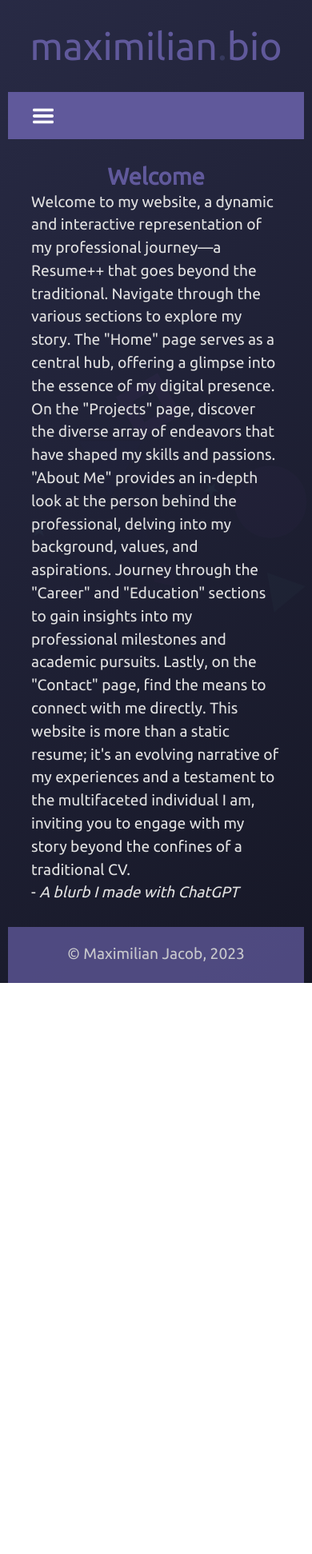
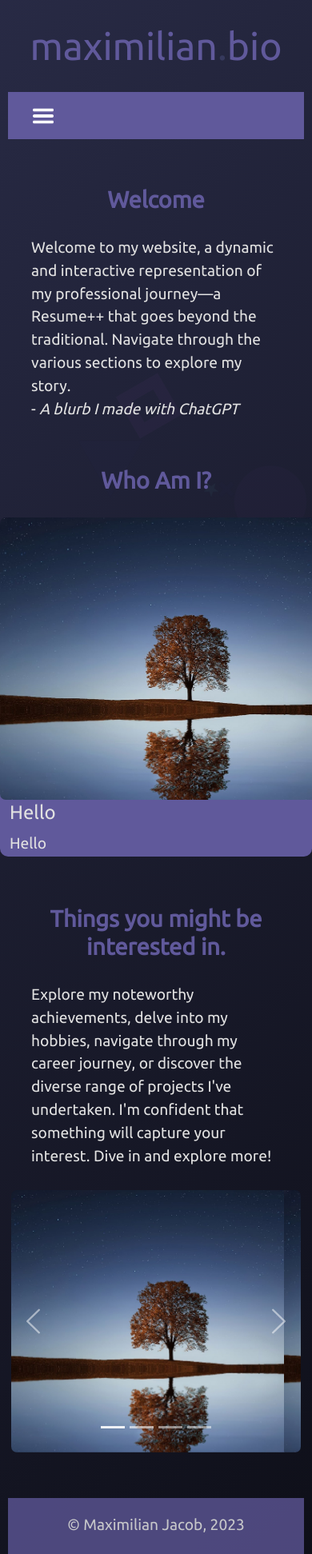
Before and after one commit to mzj3/P4, a plain HTML site: page home.html in a window 390 px wide. Shown: the whole page at 80% size. Before the commit the page ends 1229 px from the top, so only its background shows below. Drawn offline with nearby package versions, Linux system fonts and the light colour scheme.

Commit message:
Added Carousel and Card | Bootstrap 5
Added Carousel and Card | Bootstrap 5

```diff
--- a/home.html
+++ b/home.html
@@ -1,6 +1,7 @@
 <!-- DEVELOPER: Maximilian Jacob, IS117-001, Fall 2023 -->
 <!DOCTYPE html>
 <html>
+
 <head style="display:none">
   <meta name="viewport" content="width=device-width, initial-scale=1.0">
   <title>maximilian.bio</title>
@@ -9,12 +10,17 @@
   <link rel="shortcut icon" href="images/favicon.ico">
   <br>
   <h1 id="webtitle">
-        <span class="title-span" style="color:  var(--secondary);">maximilian</span><span class="title-span" style="color: var(--primary);">.</span><span class="title-span" style="color:  var(--secondary);">bio</span>
+    <span class="title-span" style="color:  var(--secondary);">maximilian</span><span class="title-span"
+      style="color: var(--primary);">.</span><span class="title-span" style="color:  var(--secondary);">bio</span>
   </h1>
   <br>
 
   <!--Link to Bootstrap CSS-->
-    <link href="https://cdn.jsdelivr.net/npm/bootstrap@5.2.0/dist/css/bootstrap.min.css" rel="stylesheet" integrity="sha384-gH2yIJqKdNHPEq0n4Mqa/HGKIhSkIHeL5AyhkYV8i59U5AR6csBvApHHNl/vI1Bx" crossorigin="anonymous">
+  <link href="https://cdn.jsdelivr.net/npm/bootstrap@5.2.0/dist/css/bootstrap.min.css" rel="stylesheet"
+    integrity="sha384-gH2yIJqKdNHPEq0n4Mqa/HGKIhSkIHeL5AyhkYV8i59U5AR6csBvApHHNl/vI1Bx" crossorigin="anonymous">
+    <!-- Link to Bootstrap JS and Popper.js -->
+<script src="https://cdn.jsdelivr.net/npm/bootstrap@5.2.0/dist/js/bootstrap.bundle.min.js" integrity="sha384-A3rJD856KowSb7dwlZdYEkO39Gagi7vIsF0jrRAoQmDKKtQBHUuLZ9AsSv4jD4Xa" crossorigin="anonymous"></script>
+
   <link href="styles/main.css" rel="stylesheet">
   <link href="styles/shapes.css" rel="stylesheet">
 
@@ -26,63 +32,76 @@
   <!--Navbar-->
   <nav class="navbar navbar-expand-md navbar-light" style="background-color: var(--secondary)">
     <div class="container-fluid">
-          <button class="navbar-toggler" type="button" data-bs-toggle="collapse" data-bs-target="#navbarSupportedContent" aria-controls="navbarSupportedContent" aria-expanded="false" aria-label="Toggle navigation">
+      <button class="navbar-toggler" type="button" data-bs-toggle="collapse" data-bs-target="#navbarSupportedContent"
+        aria-controls="navbarSupportedContent" aria-expanded="false" aria-label="Toggle navigation">
         <img src="images/customBurger.png" alt="Custom Toggle Icon" width="30" height="30">
       </button>
       <div class="collapse navbar-collapse justify-content-center" id="navbarSupportedContent">
         <ul class="navbar-nav">
-                <li class="nav-item dropdown" >
+          <li class="nav-item dropdown">
             <a class="navani1 nav-link active" href="home.html">
               Home
             </a>
           </li>
           <li class="nav-item dropdown">
-                    <a class="navani2 nav-link dropdown-toggle" href="#" id="navbarDropdown" role="button" data-bs-toggle="dropdown" aria-expanded="false" >
+            <a class="navani2 nav-link dropdown-toggle" href="#" id="navbarDropdown" role="button"
+              data-bs-toggle="dropdown" aria-expanded="false">
               Projects
             </a>
             <ul class="dropdown-menu" aria-labelledby="navbarDropdown">
               <li><a class="dropdown-item" href="#">Introduction</a></li>
-                      <li><hr class="dropdown-divider"></li>
+              <li>
+                <hr class="dropdown-divider">
+              </li>
               <li><a class="dropdown-item" href="#">Ubuntu Server</a></li>
               <li><a class="dropdown-item" href="#">Raspberry Pi</a></li>
               <li><a class="dropdown-item" href="#">This Website</a></li>
             </ul>
           </li>
           <li class="nav-item dropdown">
-                    <a class="navani3 nav-link dropdown-toggle" href="#" id="navbarDropdown" role="button" data-bs-toggle="dropdown" aria-expanded="false" >
+            <a class="navani3 nav-link dropdown-toggle" href="#" id="navbarDropdown" role="button"
+              data-bs-toggle="dropdown" aria-expanded="false">
               About Me
             </a>
             <ul class="dropdown-menu" aria-labelledby="navbarDropdown">
               <li><a class="dropdown-item" href="#">Introduction</a></li>
-                      <li><hr class="dropdown-divider"></li>
+              <li>
+                <hr class="dropdown-divider">
+              </li>
               <li><a class="dropdown-item" href="#">Hobbies</a></li>
               <li><a class="dropdown-item" href="#">Skills</a></li>
             </ul>
           </li>
           <li class="nav-item dropdown">
-                    <a class="navani4 nav-link dropdown-toggle" href="#" id="navbarDropdown" role="button" data-bs-toggle="dropdown" aria-expanded="false" >
+            <a class="navani4 nav-link dropdown-toggle" href="#" id="navbarDropdown" role="button"
+              data-bs-toggle="dropdown" aria-expanded="false">
               Career
             </a>
             <ul class="dropdown-menu" aria-labelledby="navbarDropdown">
               <li><a class="dropdown-item" href="#">Introduction</a></li>
-                      <li><hr class="dropdown-divider"></li>
+              <li>
+                <hr class="dropdown-divider">
+              </li>
               <li><a class="dropdown-item" href="#">Geek Squad</a></li>
               <li><a class="dropdown-item" href="#">Best Buy</a></li>
               <li><a class="dropdown-item" href="#">Spring Lake Bath & Tennis Club</a></li>
             </ul>
           </li>
           <li class="nav-item dropdown">
-                    <a class="navani5 nav-link dropdown-toggle" href="#" id="navbarDropdown" role="button" data-bs-toggle="dropdown" aria-expanded="false" >
+            <a class="navani5 nav-link dropdown-toggle" href="#" id="navbarDropdown" role="button"
+              data-bs-toggle="dropdown" aria-expanded="false">
               Education
             </a>
             <ul class="dropdown-menu" aria-labelledby="navbarDropdown">
               <li><a class="dropdown-item" href="#">Introduction</a></li>
-                      <li><hr class="dropdown-divider"></li>
+              <li>
+                <hr class="dropdown-divider">
+              </li>
               <li><a class="dropdown-item" href="#">College Degree</a></li>
               <li><a class="dropdown-item" href="#">Notable Classes</a></li>
             </ul>
           </li>
-                <li class="nav-item dropdown" >
+          <li class="nav-item dropdown">
             <a class="navani6 nav-link active" href="contact.html">
               Contact
             </a>
@@ -92,6 +111,7 @@
     </div>
   </nav>
 </head>
+
 <body style="display:none">
   <!-- Floating Shapes -->
   <ul class='shapes'>
@@ -108,23 +128,109 @@
   </ul>
   <main>
     <!-- Floating Shapes -->
-      <br>
+    <br><br>
     <h2>
       <strong>Welcome</strong>
-      </h2>
-          <p>Welcome to my website, a dynamic and interactive representation of my professional journey—a Resume++ that goes beyond the traditional. Navigate through the various sections to explore my story. The "Home" page serves as a central hub, offering a glimpse into the essence of my digital presence. On the "Projects" page, discover the diverse array of endeavors that have shaped my skills and passions. "About Me" provides an in-depth look at the person behind the professional, delving into my background, values, and aspirations. Journey through the "Career" and "Education" sections to gain insights into my professional milestones and academic pursuits. Lastly, on the "Contact" page, find the means to connect with me directly. This website is more than a static resume; it's an evolving narrative of my experiences and a testament to the multifaceted individual I am, inviting you to engage with my story beyond the confines of a traditional CV. <br>-<i> A blurb I made with ChatGPT</i></p>
+    </h2><br>
+    <p>Welcome to my website, a dynamic and interactive representation of my professional journey—a Resume++ that goes
+      beyond the traditional. Navigate through the various sections to explore my story. <br>-<i> A blurb I made with
+        ChatGPT</i></p>
     <!-- Link to background gradient -->
     <div class="background"></div>
+    <br><br>
+    <h2>
+      <strong>Who Am I?</strong>
+    </h2><br>
+    <!-- Bootstrap Card -->
+    <div class="card custom-card mx-auto">
+      <div class="row g-0">
+        <div class="col-md-4">
+          <img src="images/imgSquare.png" class="img-fluid rounded-start" alt="...">
+        </div>
+        <div class="col-md-8">
+          <div class="card-body">
+            <h5 class="card-text">Hello</h5>
+            <p class="card-text">Hello</p>
+          </div>
+        </div>
+      </div>
+    </div>
+    <br><br>
+    <h2>
+      <strong>Things you might be interested in.</strong>
+    </h2><br>
+    <p>Explore my noteworthy achievements, delve into my hobbies, navigate through my career journey, or discover the diverse range of projects I've undertaken. I'm confident that something will capture your interest. Dive in and explore more!</p>
+    <br>
+    <!--Carousel-->
+    <div class="container d-flex justify-content-center rounded">
+      <script src="https://cdn.jsdelivr.net/npm/bootstrap@5.3.2/dist/js/bootstrap.bundle.min.js"></script>
+      <!-- Carousel -->
+      <div id="car" class="carousel slide" data-bs-ride="carousel" style="width:700px; height: px  ">
+
+        <!-- Indicators/dots -->
+        <div class="carousel-indicators">
+          <button type="button" data-bs-target="#car" data-bs-slide-to="0" class="active"></button>
+          <button type="button" data-bs-target="#car" data-bs-slide-to="1"></button>
+          <button type="button" data-bs-target="#car" data-bs-slide-to="2"></button>
+          <button type="button" data-bs-target="#car" data-bs-slide-to="3"></button>
+        </div>
+
+        <!-- The slideshow/carousel -->
+        <div class="carousel-inner rounded">
+          <div class="carousel-item active">
+            <img src="images/imgSquare.png" alt="Ubuntu Server" class="d-block w-100">
+            <div class="carousel-caption d-none d-md-block">
+              <h5>Ubuntu Server</h5>
+              <cp>My Cool Server Blah Blah.</cp>
+            </div>
+          </div>
+          <div class="carousel-item">
+            <img src="images/imgSquare.png" alt="Hardware Experience" class="d-block w-100">
+            <div class="carousel-caption d-none d-md-block">
+              <h5>PC Builder</h5>
+              <cp>Hardware Experience.</cp>
+            </div>
+          </div>
+          <div class="carousel-item">
+            <img src="images/imgSquare.png" alt="NJIT" class="d-block w-100">
+            <div class="carousel-caption d-none d-md-block">
+              <h5>NJIT</h5>
+              <cp>My Degree and valued experience from NJIT</cp>
+            </div>
+          </div>
+          <div class="carousel-item">
+            <img src="images/imgSquare.png" alt="Career Experience" class="d-block w-100">
+            <div class="carousel-caption d-none d-md-block">
+              <h5>Career Experience</h5>
+              <cp>Learn about my previous job.</cp>
+            </div>
+          </div>
+        </div>
+
+        <!-- Left and right controls/icons -->
+        <button class="carousel-control-prev" type="button" data-bs-target="#car" data-bs-slide="prev">
+          <span class="carousel-control-prev-icon"></span>
+        </button>
+        <button class="carousel-control-next" type="button" data-bs-target="#car" data-bs-slide="next">
+          <span class="carousel-control-next-icon"></span>
+        </button>
+      </div>
+    </div>
+    <br><br>
+
+  </main>
+
 
   <!-- Footer -->
-      <br>
-  </main>
   <footer>
     <p>&copy; Maximilian Jacob, 2023</p>
   </footer>
   <!--Link to Bootstrap JS-->
-    <script src="https://cdn.jsdelivr.net/npm/bootstrap@5.2.0/dist/js/bootstrap.bundle.min.js" integrity="sha384-A3rJD856KowSb7dwlZdYEkO39Gagi7vIsF0jrRAoQmDKKtQBHUuLZ9AsSv4jD4Xa" crossorigin="anonymous"></script>
+  <script src="https://cdn.jsdelivr.net/npm/bootstrap@5.2.0/dist/js/bootstrap.bundle.min.js"
+    integrity="sha384-A3rJD856KowSb7dwlZdYEkO39Gagi7vIsF0jrRAoQmDKKtQBHUuLZ9AsSv4jD4Xa"
+    crossorigin="anonymous"></script>
 </body>
+
 </html>
 <script src="https://cdn.jsdelivr.net/npm/darkmode-js@1.5.7/lib/darkmode-js.min.js"></script>
 <!-- <script>
--- a/styles/main.css
+++ b/styles/main.css
@@ -4,8 +4,9 @@ html {
     font-size: 120%;
     font-family: 'Ubuntu', sans-serif;
 }
+
 /* -----------------------------VARIABLES--------------------------------- */
-:root{
+:root {
     /* Primary and Secondary Colors + more*/
     --primary: rgb(54, 57, 93);
     --secondary: rgb(96, 89, 155);
@@ -19,11 +20,13 @@ html {
     /* --primary: rgb(54, 57, 93);
     --secondary: rgb(96, 89, 155); */
 }
+
 #webtitle {
     text-align: center;
     font-size: 400%;
     margin: 0 auto;
 }
+
 /* ----------------------------CUSTOM SCROLL BAR-------------------------- */
 /* Doesn't work on Firefox or Edge :( [Test in Chrome] */
 /* width */
@@ -46,6 +49,7 @@ html {
 ::-webkit-scrollbar-thumb:hover {
     background: var(--secondary);
 }
+
 .poem {
     overflow: scroll;
     scrollbar-color: red orange;
@@ -80,13 +84,16 @@ nav {
     animation: fadeIn .5s ease-in-out forwards;
     animation-delay: 1.75s;
 }
+
 .nav-item {
     color: var(--p-text);
 }
+
 /* Override Bootstrap default text color for navbar links */
 .navbar-nav .nav-link {
     color: var(--p-text) !important;
 }
+
 .nav-link {
     font-size: 110%;
     color: rgb(255, 255, 255);
@@ -95,6 +102,7 @@ nav {
     animation: fadeIn 1s ease-in-out forwards, slideIn 1s ease-out;
     animation-delay: 1s;
 }
+
 .nav-link:hover {
     color: rgb(255, 255, 255);
     font-size: 125%;
@@ -102,6 +110,7 @@ nav {
     box-shadow: inset 120px 0 0 0 #ffffff1a;
     transition: .2s;
 }
+
 .navbar-toggler {
     color: var(--primary) !important;
     border: none;
@@ -109,49 +118,62 @@ nav {
 
 /* -----------------------------NAVBAR ANIMATION--------------------------------- */
 :root {
-    --base-delay: 2.0s;  /* Adjust this value for different base delay start */
+    --base-delay: 2.0s;
+    /* Adjust this value for different base delay start */
 
 }
+
 .navani1 {
     animation-delay: calc(var(--base-delay) + 0.1s);
 }
+
 .navani2 {
     animation-delay: calc(var(--base-delay) + 0.2s);
 }
+
 .navani3 {
     animation-delay: calc(var(--base-delay) + 0.3s);
 }
+
 .navani4 {
     animation-delay: calc(var(--base-delay) + 0.4s);
 }
+
 .navani5 {
     animation-delay: calc(var(--base-delay) + 0.5s);
 }
+
 .navani6 {
     animation-delay: calc(var(--base-delay) + 0.6s);
 }
 
 /* -----------------------------DROPDOWN ELEMENTS--------------------------------- */
 .dropdown-menu {
-    background-color: var(--primary); /* Background color */
-    border: none; /* Remove default border */
-    box-shadow: 0 4px 8px rgba(0, 0, 0, 0.1); /* Add a subtle box shadow */
-    opacity: 0; /* Start with zero opacity */
+    background-color: var(--primary);
+    /* Background color */
+    border: none;
+    /* Remove default border */
+    box-shadow: 0 4px 8px rgba(0, 0, 0, 0.1);
+    /* Add a subtle box shadow */
+    opacity: 0;
+    /* Start with zero opacity */
     animation: fadeInDropdown 0.25s ease-in-out forwards;
     z-index: 1000;
     position: absolute;
 }
 
 .dropdown-item {
-    opacity: 1  ;
-    color: var(--p-text); /* Text color */
+    opacity: 1;
+    color: var(--p-text);
+    /* Text color */
     z-index: 1000;
 }
 
 .dropdown-item:hover {
     opacity: 1;
     color: var(--p-text);
-    background-color: rgba(255, 255, 255, 0.1); /* Background color on hover */
+    background-color: rgba(255, 255, 255, 0.1);
+    /* Background color on hover */
     z-index: 1000;
 
 }
@@ -165,32 +187,78 @@ body {
     background-attachment: fixed;
 
 
-    background: linear-gradient(-45deg, var(--dGradient) 0%,  var(--lGradient) 100%);
+    background: linear-gradient(-45deg, var(--dGradient) 0%, var(--lGradient) 100%);
     background-size: 400% 400%;
     animation: gradientInf 90s ease-in-out infinite;
 }
 
 /* ----------------------------------------Main content on Page -------------------------------------------------*/
 main {
-    max-width: 700px;
+    max-width: 900px;
     margin: 0 auto;
 }
+
 main h2 {
     opacity: 0;
     color: var(--secondary);
     animation: fadeIn 1s ease-in-out forwards, slideIn 1s ease-out;
     animation-delay: 2.5s;
 }
+
 main p {
     color: var(--p-text);
     opacity: 0;
     animation: fadeIn 2s ease-in-out forwards, slideIn 3s ease-out;
     animation-delay: 3s;
 }
-main h2, main p {
+
+main h2,
+main p {
     width: 70%;
     margin: 0 auto;
     z-index: 1;
+}
+
+/* Custom styles for the card */
+.custom-card {
+    max-width: 700px;
+    background-color: var(--secondary);
+    /* Custom background color */
+    border: none;
+    /* Custom border color */
+    border-radius: 10px;
+    /* Custom border radius */
+    margin-bottom: 0px;
+    /* Custom margin */
+}
+
+.custom-card .card-body {
+    padding: 2px;
+}
+
+.custom-card .card-title {
+    color: var(--p-text);
+    /* Custom text color for the title */
+    font-size: 1.5rem;
+    /* Custom font size for the title */
+}
+
+.custom-card img {
+    border-top-left-radius: 10px;
+    /* Adjust rounded corners for the image */
+    border-bottom-left-radius: 10px;
+    max-height: 100%;
+
+}
+
+.custom-card .card-text {
+    color: var(--p-text);
+    /* Custom text color for the content */
+}
+
+.custom-card .card-body h5,
+.custom-card .card-body p {
+    margin-left: 10px;
 }
 
 footer p {
@@ -207,70 +275,91 @@ footer p {
     animation: fadeIn 1.5s ease-in-out forwards, slideIn 1.5s ease-out;
     animation-delay: 4s;
 }
+
 /* ------------------------------------------------------CUSTOM FONT--------------------------------------------- */
 @font-face {
     font-family: 'Ubuntu';
-        src: url('UbuntuMono-R.ttf') format('truetype'); /* Specify the correct format */
+    src: url('UbuntuMono-R.ttf') format('truetype');
+    /* Specify the correct format */
 }
+
 * {
     font-family: 'Ubuntu', sans-serif;
 }
+
 /* ------------------------------------------------------ANIMATION KEYFRAMES--------------------------------------------- */
 /* Define the fadeIn animation */
 @keyframes fadeIn {
     from {
-        opacity: 0; /* Start with zero opacity */
+        opacity: 0;
+        /* Start with zero opacity */
 
     }
+
     to {
-        opacity: 1; /* End with full opacity */
+        opacity: 1;
+        /* End with full opacity */
         z-index: 1;
     }
 }
+
 @keyframes fadeInDropdown {
-    0%{
-        opacity: 0; /* Start with zero opacity */
+    0% {
+        opacity: 0;
+        /* Start with zero opacity */
         transform: translate(10px, 0px);
     }
+
     40% {
-        opacity: .5; /* End with full opacity */
+        opacity: .5;
+        /* End with full opacity */
         transform: translate(5px, 10px);
     }
+
     100% {
-        opacity: 1; /* End with full opacity */
+        opacity: 1;
+        /* End with full opacity */
         transform: translate(0px, 0px);
         z-index: 1000;
     }
 }
+
 @keyframes slideIn {
-        0%   {
+    0% {
         transform: translateY(200%);
         z-index: 1;
     }
+
     50% {
         transform: translateY(0%);
         z-index: 1;
     }
 }
+
 @keyframes gradientInf {
     0% {
         background-position: 0% 50%;
     }
+
     50% {
         background-position: 100% 50%;
     }
+
     100% {
         background-position: 0% 50%;
     }
 }
+
 @keyframes gradientIntro {
     0% {
         background-position: 0% 50%;
     }
+
     100% {
         background-position: 100% 50%;
     }
 }
+
 /* ... (your existing styles above) ... */
 
 /* Adjustments for smaller screens */
@@ -280,32 +369,43 @@ footer p {
     :root {
         --base-delay: 0.0s;
     }
+
     /* Make Logo smaller */
     #webtitle {
         font-size: 250%;
     }
+
     nav {
-        height:auto;
+        height: auto;
     }
-    .nav-link{
+
+    .nav-link {
         padding-left: 10px;
         margin: 0 auto;
     }
+
     .nav-link:hover {
         box-shadow: inset 140px 0 0 0 #ffffff1a;
     }
+
     .dropdown-menu {
-        background-color: var(--secondary); /* Background color */
-        border: none; /* Remove default border */
-        box-shadow: 0 4px 8px rgba(0, 0, 0, 0.1); /* Add a subtle box shadow */
-        opacity: 0; /* Start with zero opacity */
+        background-color: var(--secondary);
+        /* Background color */
+        border: none;
+        /* Remove default border */
+        box-shadow: 0 4px 8px rgba(0, 0, 0, 0.1);
+        /* Add a subtle box shadow */
+        opacity: 0;
+        /* Start with zero opacity */
         animation: fadeInDropdown 0.0s ease-in-out forwards;
         border-radius: 0;
     }
+
     .navbar-light .navbar-collapse.show {
         background-color: var(--primary);
         transition: 1.5s;
     }
+
     body {
         height: 100%;
         margin: 0;
@@ -314,14 +414,30 @@ footer p {
         background: linear-gradient(-45deg, var(--lGradient) 0%, var(--dGradient) 100%);
         background-size: 400% 400%;
     }
+
     /* Adjust the width for smaller screens */
-    main h2, main p {
+    main h2,
+    main p {
         width: 80%;
     }
+
     main h2 {
         text-align: center;
     }
+
     main p {
         font-size: 100%;
     }
+
+    .custom-card {
+        max-width: 450px;
+        background-color: var(--secondary);
+        /* Custom background color */
+        border: none;
+        /* Custom border color */
+        border-radius: 10px;
+        /* Custom border radius */
+        margin-bottom: 2px;
+        /* Custom margin */
     }
+}
```
Also changed, not shown: test.html (added, +67 -0 lines), images/imgSquare.png (added). Lines whose indentation alone changed are shown as unchanged.
